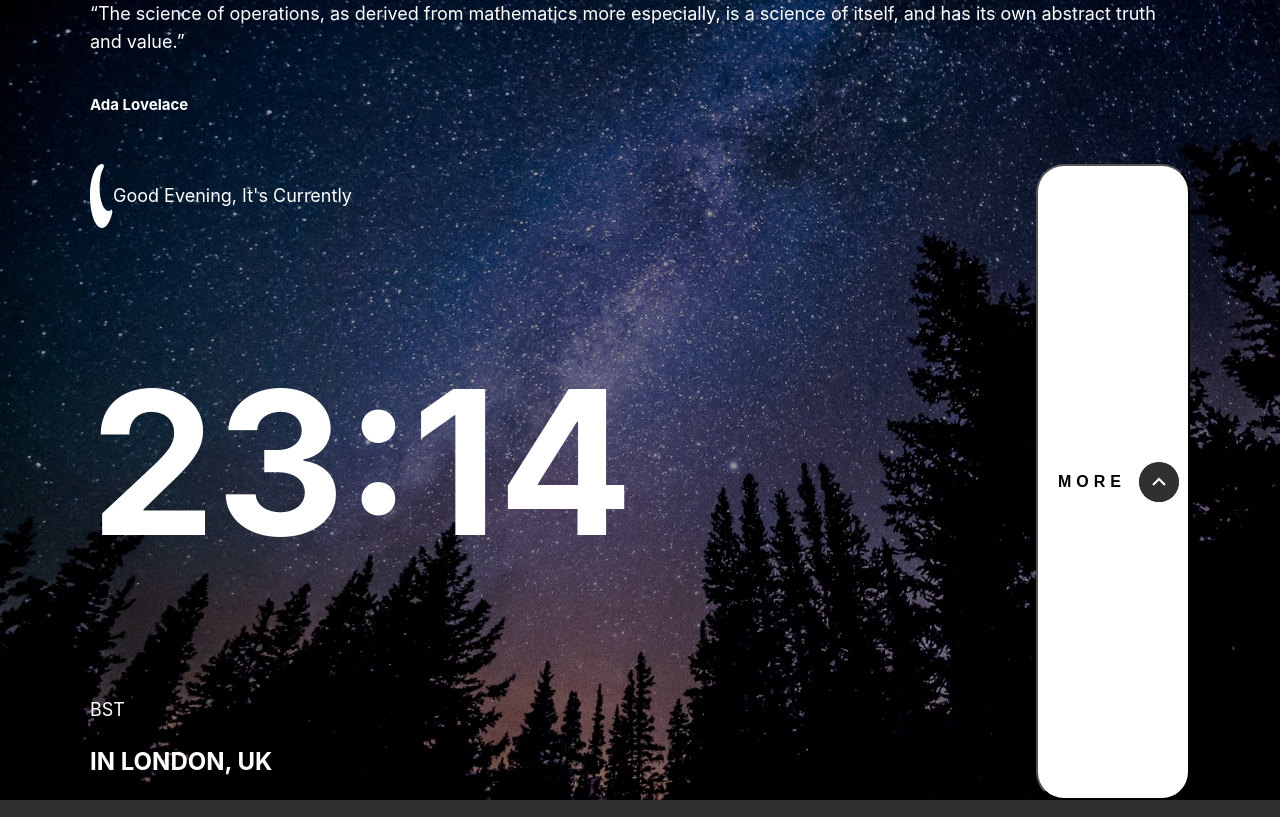
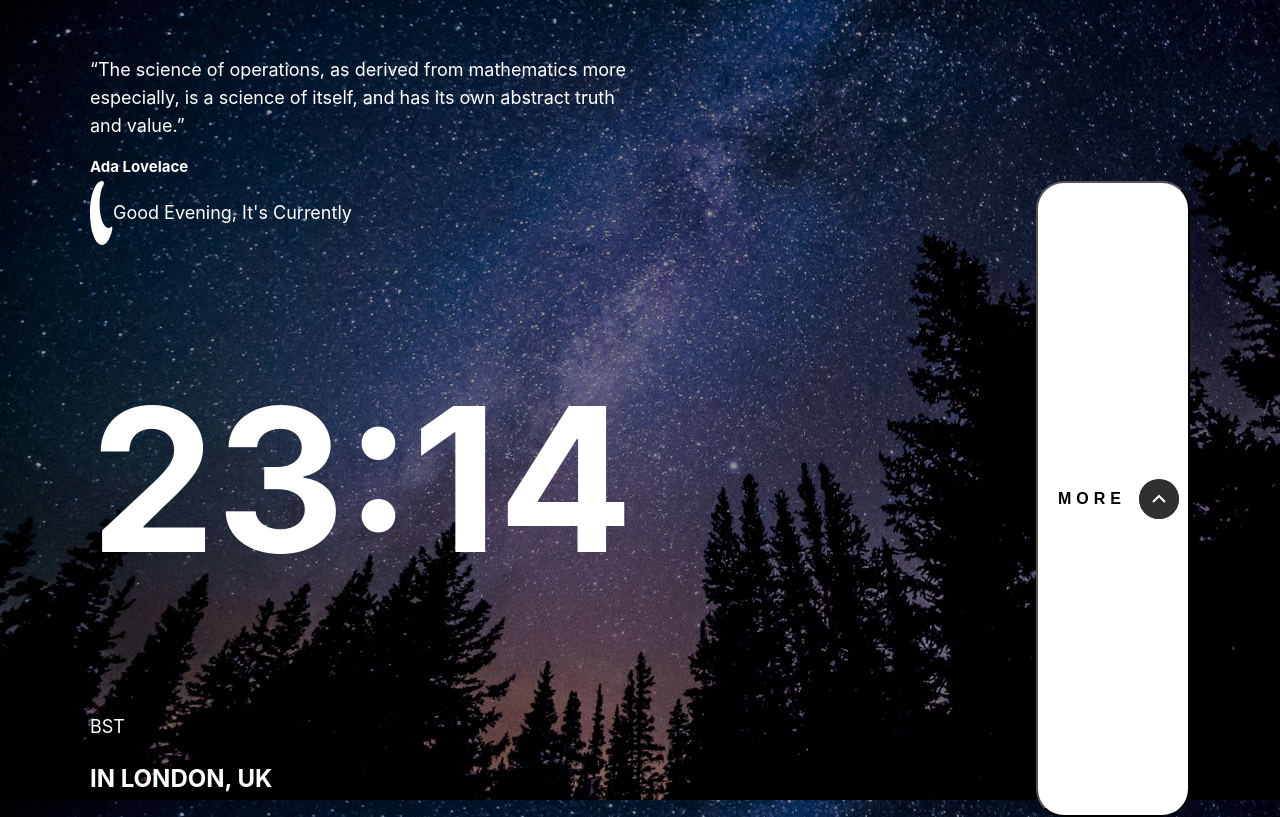
Before and after one commit to pronoia9/pun-manteau, a React (Vite) app: page / in a window 1280 px wide. Built offline with nearby package versions, Linux system fonts and the light colour scheme.

Commit message:
add init styles

```diff
--- a/src/components/Quote.jsx
+++ b/src/components/Quote.jsx
@@ -1,4 +1,6 @@
 import styled from 'styled-components';
+
+import { rem } from '../utils';
 
 export const Quote = () => {
   return (
@@ -11,8 +13,19 @@ export const Quote = () => {
   );
 };
 
-const Container = styled.div``;
+const Container = styled.div`
+  max-width: ${rem(540)};
+  margin-top: ${rem(56)};
+  display: flex;
+  flex-direction: column;
+  gap: ${rem(13)};
+`;
 
-const Text = styled.div``;
+const Text = styled.h5`
+  margin: 0;
+  font-weight: normal;
+`;
 
-const Author = styled.h6``;
+const Author = styled.h6`
+  margin: 0;
+`;
```
